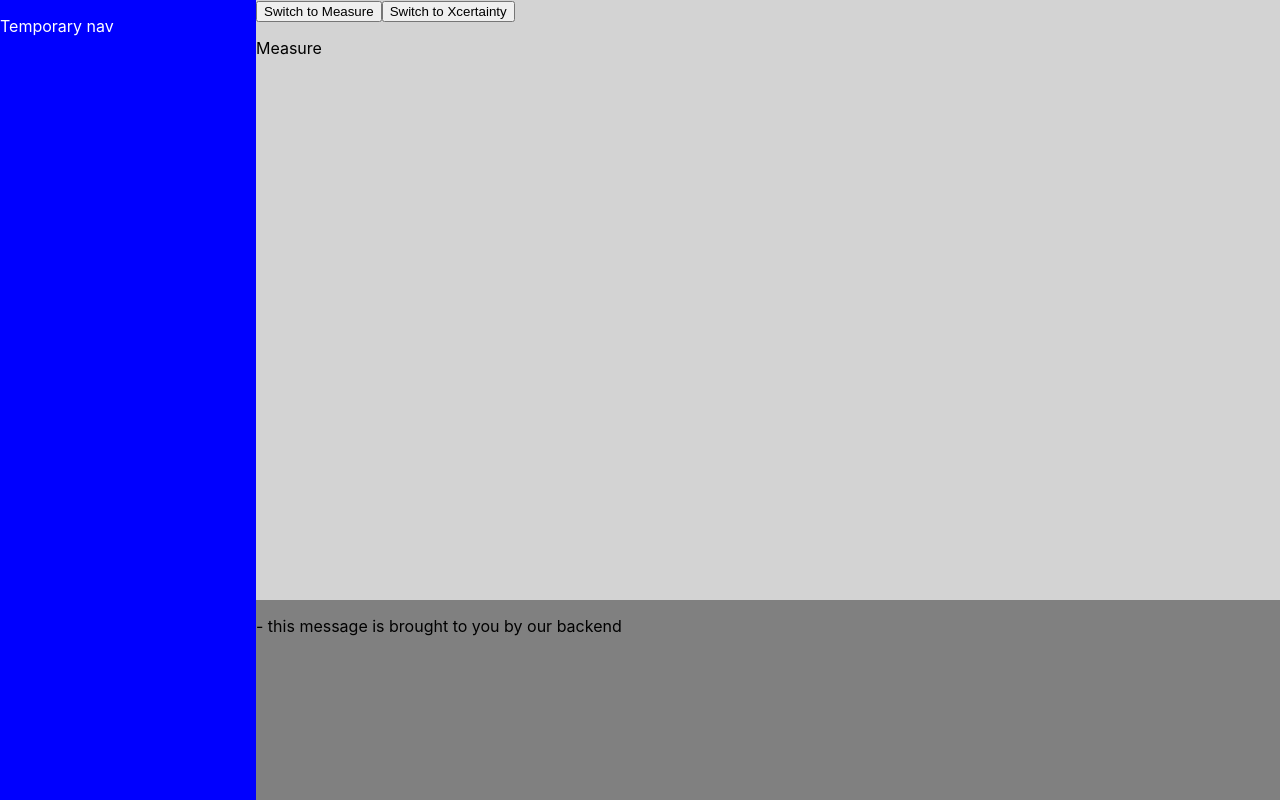
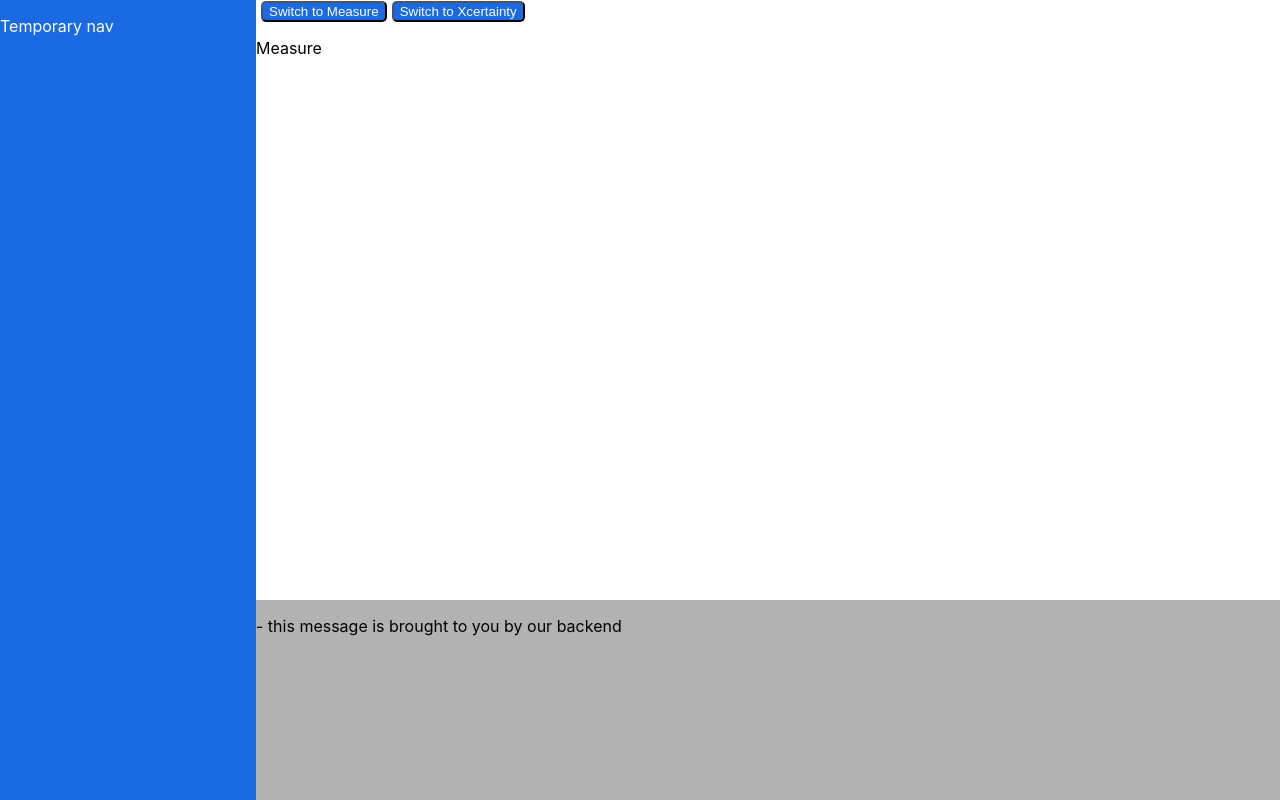
Before and after one commit to alanqiao6/whale_scale, a React (Create React App) app in the folder whale_scale/frontend/: page / in a window 1280 px wide. Built offline with nearby package versions, Linux system fonts and the light colour scheme; no server answers.

Commit message:
added some better styling for buttons and pages

```diff
--- a/whale_scale/frontend/src/App.css
+++ b/whale_scale/frontend/src/App.css
@@ -40,3 +40,10 @@
 .content {
   margin-left: 22vw; /* Push content to the right of the sidebar */
 }
+
+.toggle {
+  background-color: rgb(25, 106, 227);
+  color: white;
+  border-radius: 5px;
+  margin-left: 5px;
+}
--- a/whale_scale/frontend/src/App.js
+++ b/whale_scale/frontend/src/App.js
@@ -31,8 +31,8 @@ function App() {
             <Navbar /> {/* Learned how to create different components here: https://www.youtube.com/watch?v=0sSYmRImgRY */}
             <Data message = {message} />
             <div className="toggle-buttons">
-                <button onClick={toggleToMeasure}>Show Measure</button>
-                <button onClick={toggleToXcertainty}>Show Xcertainty</button>
+                <button className="toggle" onClick={toggleToMeasure}>Show Measure</button>
+                <button className="toggle" onClick={toggleToXcertainty}>Show Xcertainty</button>
             </div>
 
             {isMeasureVisible ?
--- a/whale_scale/frontend/src/Data/Data.css
+++ b/whale_scale/frontend/src/Data/Data.css
@@ -1,5 +1,5 @@
 .data {
-    background-color: grey;
+    background-color: rgb(180, 177, 177);
     color: black;
     width: 80vw;  /* Spans across the remaining width */
     height: 25vh; /* Takes up the bottom 25% of the screen */
--- a/whale_scale/frontend/src/Measure/Measure.css
+++ b/whale_scale/frontend/src/Measure/Measure.css
@@ -1,10 +1,16 @@
 .measure {
-    background-color: lightgrey;
+    background-color: white;
     color: black;
     width: 80vw; /* Fills the remaining width */
     height: 75vh; /* Ensure it takes up the full height */
-    position: relative; /* Ensure it behaves normally in the document flow */
     top: 0;
     left: 20vw;
     position: fixed;
   }
+
+.toggle {
+    background-color: rgb(25, 106, 227);
+    color: white;
+    border-radius: 5px;
+    margin-left: 5px;
+}
--- a/whale_scale/frontend/src/Measure/Measure.js
+++ b/whale_scale/frontend/src/Measure/Measure.js
@@ -4,8 +4,8 @@ import React from 'react';
 const Measure = ({ toggleToXcertainty, toggleToMeasure}) => {
     return (
         <div className="measure">
-            <button onClick={toggleToMeasure}>Switch to Measure</button>
-            <button onClick={toggleToXcertainty}>Switch to Xcertainty</button>
+            <button className="toggle" onClick={toggleToMeasure}>Switch to Measure</button>
+            <button className="toggle" onClick={toggleToXcertainty}>Switch to Xcertainty</button>
             <p>Measure</p>
         </div>
     );
--- a/whale_scale/frontend/src/Navbar/Navbar.css
+++ b/whale_scale/frontend/src/Navbar/Navbar.css
@@ -1,5 +1,5 @@
 .nav {
-    background-color: blue;
+    background-color: rgb(25, 106, 227);
     color: white;
     width: 20vw;
     height: 100vh;        /* Full viewport height */
--- a/whale_scale/frontend/src/Xcertainty/Xcertainty.css
+++ b/whale_scale/frontend/src/Xcertainty/Xcertainty.css
@@ -1,10 +1,16 @@
 .xcertainty {
-    background-color: green;
+    background-color: lightblue;
     color: black;
     width: 80vw; /* Fills the remaining width */
     height: 75vh; /* Ensure it takes up the full height */
-    position: relative; /* Ensure it behaves normally in the document flow */
     top: 0;
     left: 20vw;
     position: fixed;
   }
+
+.toggle {
+  background-color: rgb(25, 106, 227);
+  color: white;
+  border-radius: 5px;
+  margin-left: 5px;
+}
--- a/whale_scale/frontend/src/Xcertainty/Xcertainty.js
+++ b/whale_scale/frontend/src/Xcertainty/Xcertainty.js
@@ -4,8 +4,8 @@ import React from 'react';
 const Xcertainty = ({toggleToXcertainty, toggleToMeasure}) => {
     return (
         <div className="xcertainty">
-            <button onClick={toggleToMeasure}>Switch to Measure</button>
-            <button onClick={toggleToXcertainty}>Switch to Xcertainty</button>
+            <button className="toggle" onClick={toggleToMeasure}>Switch to Measure</button>
+            <button className="toggle" onClick={toggleToXcertainty}>Switch to Xcertainty</button>
             <p>Xcertainty</p>
         </div>
     );
```
